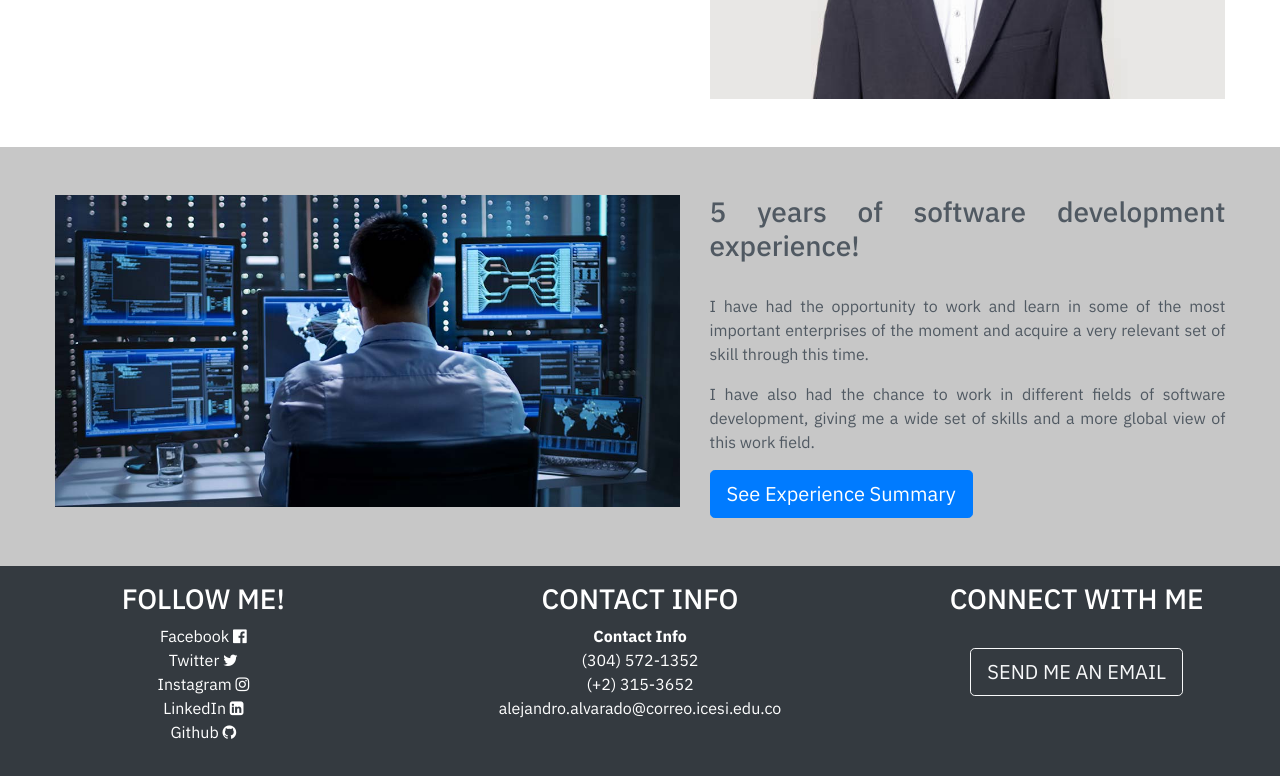
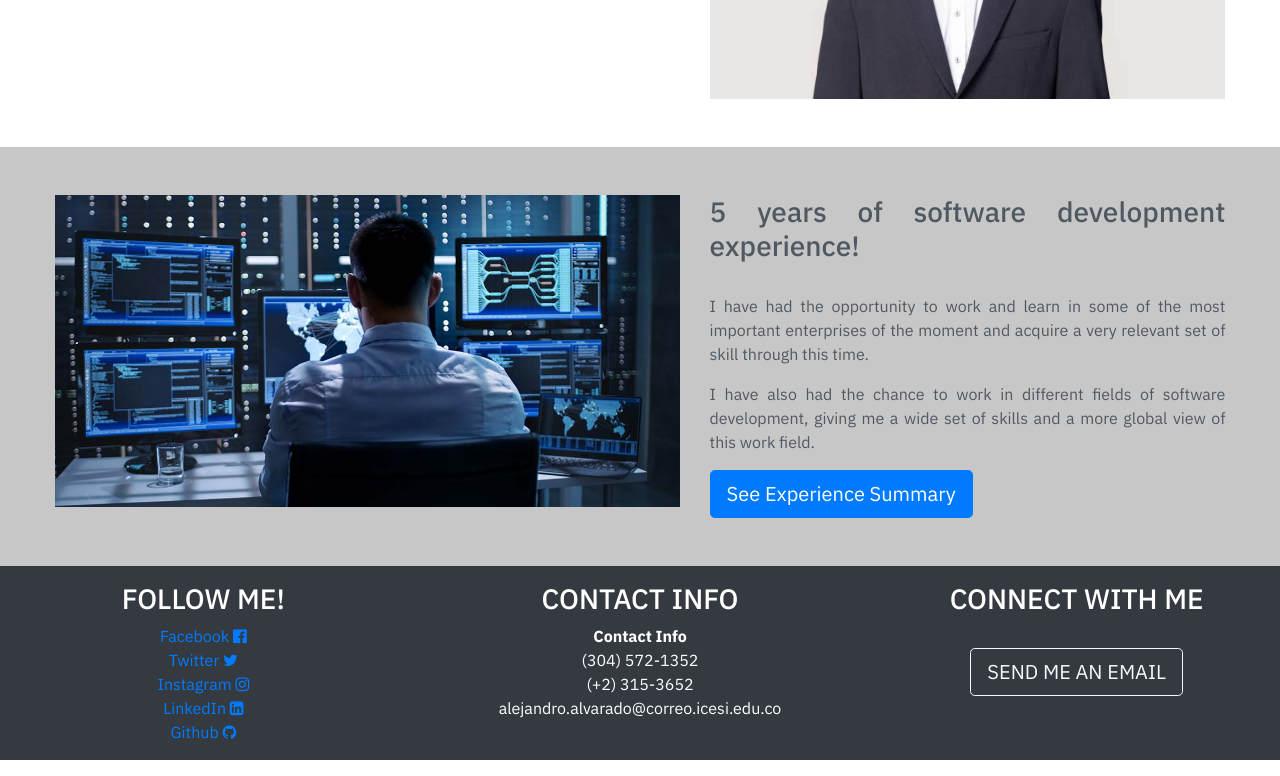
Before and after one commit to AlejoAlvarado/curriculumwebpage, a plain HTML site: page index.html in a window 1280 px wide. Shown: the part 907-1683 px from the top of the page. Drawn offline with nearby package versions, Linux system fonts and the light colour scheme.

Commit message:
Added some links to social media

```diff
--- a/index.html
+++ b/index.html
@@ -103,18 +103,19 @@
         <div class="row text-center py-3 bg-dark text-white">
             <div class="col-md-3 ml-auto">
                 <h3 class="text-center">FOLLOW ME!</h3>
-                <p>Facebook <i class="fa fa-facebook-official" aria-hidden="true"></i>
-                    </br>
-                    Twitter <i class="fa fa-twitter" aria-hidden="true"></i>
-                    </br>
-                    Instagram <i class="fa fa-instagram" aria-hidden="true"></i>
-                    </br>
-                    LinkedIn <i class="fa fa-linkedin-square" ref="https://www.linkedin.com/in/alejandroalvaradobar/"
-                        aria-hidden="true"></i>
-                    </br>
-                    Github <i class="fa fa-github" aria-hidden="true"></i>
+                <a href="https://www.facebook.com/alejandro.alvarado.505523">Facebook <i class="fa fa-facebook-official" aria-hidden="true"></i></a><br>
 
-                </p>
+                <a href="index.html">Twitter <i class="fa fa-twitter" aria-hidden="true"></i>
+                </a><br>
+
+                <a href="index.html">Instagram <i class="fa fa-instagram" aria-hidden="true"></i></a><br>
+
+                <a href="https://www.linkedin.com/in/alejandroalvaradobar/">LinkedIn <i class="fa fa-linkedin-square"
+                        aria-hidden="true"></i></a><br>
+
+                <a href="https://github.com/AlejoAlvarado">Github <i class="fa fa-github" aria-hidden="true"></i></a>
+
+
             </div>
             <div class="col-md-4 ml-auto">
                 <h3 class="text-center">CONTACT INFO</h3><strong>Contact Info</strong>
```
